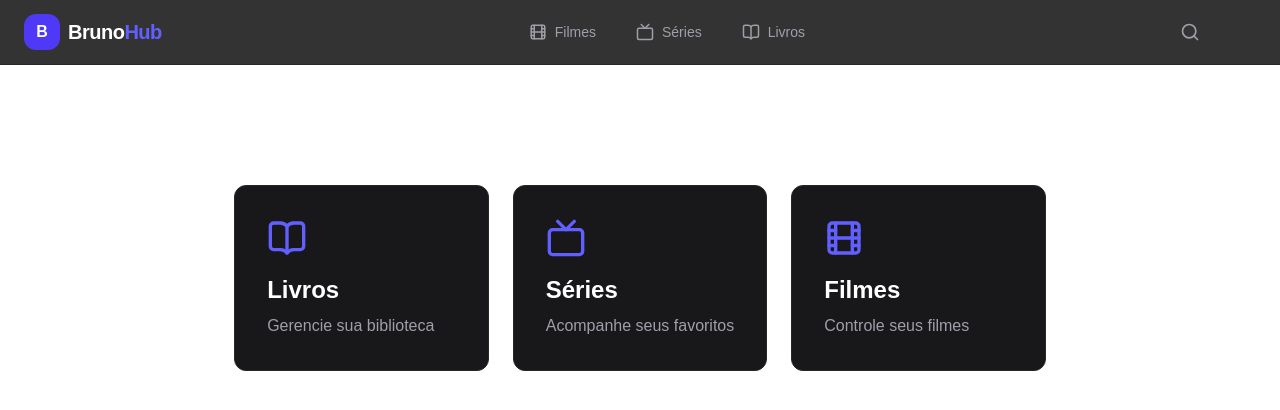
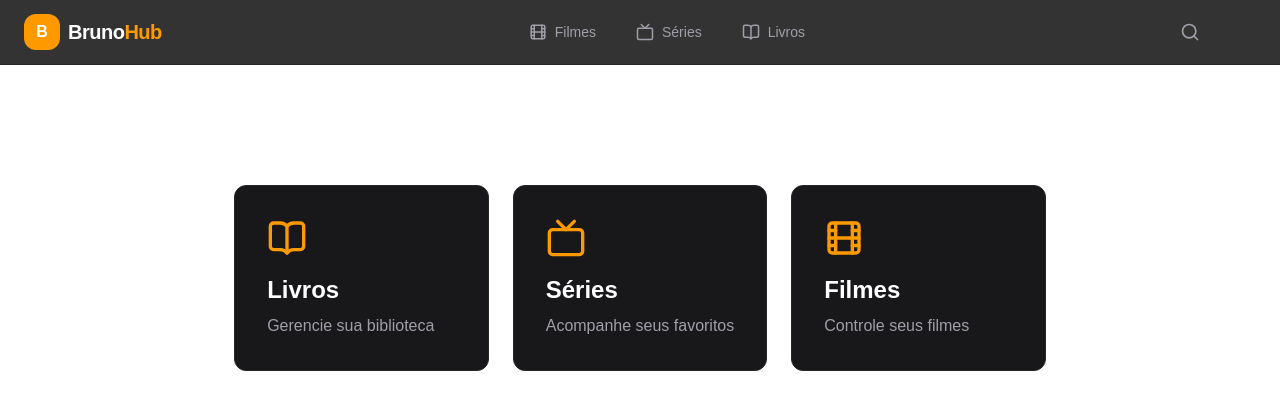
Before and after one commit to BrunoSMoreiraext/Hub, a Next.js app: page / in a window 1280 px wide. Shown: the top 410 px of the page. Built offline with nearby package versions, Linux system fonts and the light colour scheme.

Commit message:
Feature/alteração-cores
- Alteração nas cores do projeto

```diff
--- a/app/filmes/[id]/page.tsx
+++ b/app/filmes/[id]/page.tsx
@@ -80,7 +80,7 @@ export default function EditPage() {
   if (loading)
     return (
       <div className="h-screen bg-zinc-950 flex items-center justify-center">
-        <Loader2 className="animate-spin text-indigo-500" />
+        <Loader2 className="animate-spin text-amber-500" />
       </div>
     );
 
@@ -104,7 +104,7 @@ export default function EditPage() {
           <div className="flex gap-3">
             <button
               onClick={updateNovasInformacoes}
-              className="flex items-center gap-2 bg-indigo-600 hover:bg-indigo-500 px-5 py-2 rounded-full font-semibold text-sm transition-all shadow-lg shadow-indigo-500/20 active:scale-95"
+              className="flex items-center gap-2 bg-amber-500 hover:bg-amber-600 px-5 py-2 rounded-full font-semibold text-sm transition-all shadow-lg shadow-amber-500/20 active:scale-95"
             >
               <Save size={18} />
               <span>Salvar</span>
@@ -121,7 +121,7 @@ export default function EditPage() {
 
         {/* Título e Meta-informações */}
         <header className="mb-12">
-          <div className="flex items-center gap-3 text-indigo-500 mb-2">
+          <div className="flex items-center gap-3 text-amber-500 mb-2">
             <Film size={20} />
             <span className="text-xs uppercase tracking-[0.2em] font-bold">
               Filme
@@ -130,7 +130,7 @@ export default function EditPage() {
           <h1 className="text-4xl md:text-5xl font-extrabold tracking-tight text-white mb-4">
             {titulo}
           </h1>
-          <div className="h-1 w-20 bg-indigo-600 rounded-full"></div>
+          <div className="h-1 w-20 bg-amber-500 rounded-full"></div>
         </header>
 
         {/* Informações do filme*/}
@@ -143,7 +143,7 @@ export default function EditPage() {
               <select
                 value={status}
                 onChange={(e) => setStatus(e.target.value)}
-                className="w-full bg-transparent text-xl font-medium outline-none cursor-pointer hover:text-indigo-400 transition-colors"
+                className="w-full bg-transparent text-xl font-medium outline-none cursor-pointer hover:text-amber-400 transition-colors"
               >
                 <option className="bg-zinc-900">Em andamento</option>
                 <option className="bg-zinc-900">Concluido</option>
--- a/app/filmes/page.tsx
+++ b/app/filmes/page.tsx
@@ -26,7 +26,6 @@ export default function Home() {
 
   // Função que busca os livros no firebase e salva eles no useState Livros
   async function buscarFilmes() {
-
     // Verifica se tem filmes em cache
 
     const cache = localStorage.getItem("filmes");
@@ -45,12 +44,12 @@ export default function Home() {
       ...doc.data(), // Os campos: titulo, nota, dataInicio, resumo, apiId
     })) as Filmes[];
 
-    dados.sort((a,b)=>{
-      if(a.status === "Em andamento") return -1;
-      if(b.status === "Em andamento") return 1;
+    dados.sort((a, b) => {
+      if (a.status === "Em andamento") return -1;
+      if (b.status === "Em andamento") return 1;
 
-      if(a.status === "Concluido") return -1;
-      if(b.status === "Concluido") return 1;
+      if (a.status === "Concluido") return -1;
+      if (b.status === "Concluido") return 1;
 
       return 0;
     });
@@ -87,14 +86,14 @@ export default function Home() {
                 startDate={filmes.dataInicio}
                 rating={filmes.nota}
                 type="filmes"
-                status = {filmes.status}
+                status={filmes.status}
               />
             </Link>
           ))}
         </div>
         <button
           onClick={() => router.push("filmes/adicionar")}
-          className="z-50 fixed bottom-8 right-8 flex items-center gap-2 bg-indigo-600 hover:bg-indigo-500 px-6 py-4 rounded-2xl font-semibold text-sm transition-all shadow-lg shadow-indigo-500/20 active:scale-95"
+          className="z-50 fixed bottom-8 right-8 flex items-center gap-2 bg-amber-500 hover:bg-amber-600 px-6 py-4 rounded-2xl font-semibold text-sm transition-all shadow-lg shadow-amber-500/20 active:scale-95"
         >
           <span className="text-xl">+</span>
         </button>
--- a/app/page.tsx
+++ b/app/page.tsx
@@ -9,23 +9,43 @@ export default function Home() {
     <>
       <Header />
       <div className="p-8 mb-15 max-w-6xl mx-auto">
-        <h1 className="text-4xl font-bold mb-12 text-white">Bem-vindo ao Hub</h1>
+        <h1 className="text-4xl font-bold mb-12 text-white">
+          Bem-vindo ao Hub
+        </h1>
 
         <div className="grid grid-cols-1 md:grid-cols-3 gap-6">
-          <Link href="/livros" className="group p-8 bg-zinc-900 rounded-xl hover:bg-zinc-800 transition border border-zinc-800 hover:border-indigo-500">
-            <BookOpen size={40} className="text-indigo-500 mb-4 group-hover:scale-110 transition" />
+          <Link
+            href="/livros"
+            className="group p-8 bg-zinc-900 rounded-xl hover:bg-zinc-800 transition border border-zinc-800 hover:border-amber-500"
+          >
+            <BookOpen
+              size={40}
+              className="text-amber-500 mb-4 group-hover:scale-110 transition"
+            />
             <h2 className="text-2xl font-bold text-white mb-2">Livros</h2>
             <p className="text-zinc-400">Gerencie sua biblioteca</p>
           </Link>
 
-          <Link href="/series" className="group p-8 bg-zinc-900 rounded-xl hover:bg-zinc-800 transition border border-zinc-800 hover:border-indigo-500">
-            <Tv size={40} className="text-indigo-500 mb-4 group-hover:scale-110 transition" />
+          <Link
+            href="/series"
+            className="group p-8 bg-zinc-900 rounded-xl hover:bg-zinc-800 transition border border-zinc-800 hover:border-amber-500"
+          >
+            <Tv
+              size={40}
+              className="text-amber-500 mb-4 group-hover:scale-110 transition"
+            />
             <h2 className="text-2xl font-bold text-white mb-2">Séries</h2>
             <p className="text-zinc-400">Acompanhe seus favoritos</p>
           </Link>
 
-          <Link href="/filmes" className="group p-8 bg-zinc-900 rounded-xl hover:bg-zinc-800 transition border border-zinc-800 hover:border-indigo-500">
-            <Film size={40} className="text-indigo-500 mb-4 group-hover:scale-110 transition" />
+          <Link
+            href="/filmes"
+            className="group p-8 bg-zinc-900 rounded-xl hover:bg-zinc-800 transition border border-zinc-800 hover:border-amber-500"
+          >
+            <Film
+              size={40}
+              className="text-amber-500 mb-4 group-hover:scale-110 transition"
+            />
             <h2 className="text-2xl font-bold text-white mb-2">Filmes</h2>
             <p className="text-zinc-400">Controle seus filmes</p>
           </Link>
--- a/app/series/page.tsx
+++ b/app/series/page.tsx
@@ -26,7 +26,6 @@ export default function Home() {
 
   // Função que busca os livros no firebase e salva eles no useState Livros
   async function buscarSeries() {
-
     // Verificando se n tem series em cache
     const cache = localStorage.getItem("series");
     if (cache) {
@@ -44,12 +43,12 @@ export default function Home() {
       ...doc.data(), // Os campos: titulo, nota, dataInicio, resumo, apiId
     })) as series[];
 
-    dados.sort((a,b)=>{
-      if(a.status === "Em andamento") return -1;
-      if(b.status === "Em andamento") return 1;
+    dados.sort((a, b) => {
+      if (a.status === "Em andamento") return -1;
+      if (b.status === "Em andamento") return 1;
 
-      if(a.status === "Concluido") return -1;
-      if(b.status === "Concluido") return 1;
+      if (a.status === "Concluido") return -1;
+      if (b.status === "Concluido") return 1;
 
       return 0;
     });
@@ -86,14 +85,14 @@ export default function Home() {
                 startDate={series.dataInicio}
                 rating={series.nota}
                 type="series"
-                status = {series.status}
+                status={series.status}
               />
             </Link>
           ))}
         </div>
         <button
           onClick={() => router.push("series/adicionar")}
-          className="z-50 fixed bottom-8 right-8 flex items-center gap-2 bg-indigo-600 hover:bg-indigo-500 px-6 py-4 rounded-2xl font-semibold text-sm transition-all shadow-lg shadow-indigo-500/20 active:scale-95"
+          className="z-50 fixed bottom-8 right-8 flex items-center gap-2 bg-amber-500 hover:bg-amber-600 px-6 py-4 rounded-2xl font-semibold text-sm transition-all shadow-lg shadow-amber-500/20 active:scale-95"
         >
           <span className="text-xl">+</span>
         </button>
--- a/components/CardItem.tsx
+++ b/components/CardItem.tsx
@@ -13,7 +13,6 @@ export default function CardItem({
   rating,
   status,
 }: any) {
-
   // Função para renderizar as estrelas baseadas na nota
   const renderStars = (rating: number) => {
     return Array.from({ length: 5 }).map((_, index) => (
@@ -38,9 +37,7 @@ export default function CardItem({
   }
 
   return (
-    <div
-      className="group mb-15 relative flex flex-col gap-3 rounded-2xl border border-zinc-800 hover:border-indigo-500/50 bg-zinc-900 p-4 transition-all duration-300 hover:scale-[1.02] cursor-pointer"
-    >
+    <div className="group mb-15 relative flex flex-col gap-3 rounded-2xl border border-zinc-800 hover:border-amber-500/50 bg-zinc-900 p-4 transition-all duration-300 hover:scale-[1.02] cursor-pointer">
       {/* Container da Imagem */}
       <div className="relative aspect-[2/3] overflow-hidden rounded-xl">
         <Image
@@ -63,7 +60,7 @@ export default function CardItem({
 
       {/* Informações da Obra */}
       <div className="flex flex-col gap-2.5">
-        <h3 className="line-clamp-1 text-lg font-semibold tracking-tight text-white group-hover:text-indigo-400 transition-colors">
+        <h3 className="line-clamp-1 text-lg font-semibold tracking-tight text-white group-hover:text-amber-400 transition-colors">
           {title}
         </h3>
 
@@ -84,9 +81,7 @@ export default function CardItem({
       </div>
 
       {/* Efeito de brilho sutil no hover */}
-      <div
-        className="absolute inset-0 -z-10 rounded-2xl bg-indigo-500/0 hover:bg-indigo-500/5 blur-2xl transition-all duration-300"
-      />
+      <div className="absolute inset-0 -z-10 rounded-2xl bg-amber-500/0 hover:bg-amber-500/5 blur-2xl transition-all duration-300" />
     </div>
   );
 }
--- a/components/Header.tsx
+++ b/components/Header.tsx
@@ -14,11 +14,11 @@ export default function Header() {
       <div className="container mx-auto flex h-16 items-center justify-between px-6">
         {/* Lado Esquerdo: Logo */}
         <Link href="/" className="flex items-center gap-2 group">
-          <div className="h-9 w-9 rounded-xl bg-indigo-600 flex items-center justify-center font-bold text-white transition-transform group-hover:scale-105">
+          <div className="h-9 w-9 rounded-xl bg-amber-500 flex items-center justify-center font-bold text-white transition-transform group-hover:scale-105">
             B
           </div>
           <span className="text-xl font-bold tracking-tight text-white">
-            Bruno<span className="text-indigo-500">Hub</span>
+            Bruno<span className="text-amber-500">Hub</span>
           </span>
         </Link>
 
@@ -62,7 +62,7 @@ export default function Header() {
             {/* Placeholder para imagem de perfil ou iniciais */}
             <button
               onClick={() => setIsOpen(!isOpen)}
-              className="flex md:hidden  h-full w-full items-center justify-center text-xs font-bold text-indigo-400"
+              className="flex md:hidden  h-full w-full items-center justify-center text-xs font-bold text-amber-400"
             >
               <Menu size={24} />
             </button>
@@ -92,13 +92,17 @@ export default function Header() {
               href="/series"
               className={`flex items-center gap-2 px-4 py-2 rounded-lg font-medium transition-colors
               ${pathname === "/series" ? "text-white bg-zinc-800" : "text-zinc-400 hover:text-zinc-200 hover:bg-zinc-900"}`}
-            >Series</Link>
+            >
+              Series
+            </Link>
 
             <Link
               href="/livros"
               className={`flex items-center gap-2 px-4 py-2 rounded-lg font-medium transition-colors
               ${pathname === "/livros" ? "text-white bg-zinc-800" : "text-zinc-400 hover:text-zinc-200 hover:bg-zinc-900"}`}
-            >Livros</Link>
+            >
+              Livros
+            </Link>
           </div>
         </div>
       )}
```
Also changed, not shown: app/filmes/adicionar/page.tsx (+5 -5 lines), app/livros/[id]/page.tsx (+5 -5 lines), app/livros/adicionar/page.tsx (+11 -11 lines), app/livros/page.tsx (+8 -9 lines), app/series/[id]/page.tsx (+5 -5 lines), app/series/adicionar/page.tsx (+10 -8 lines).
